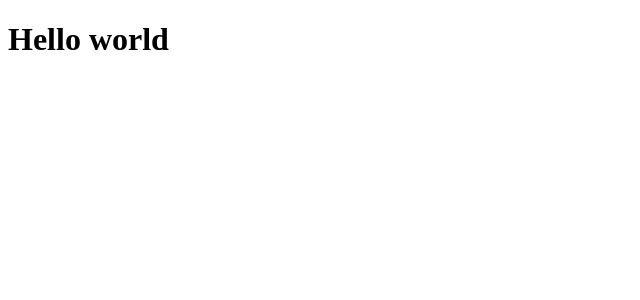
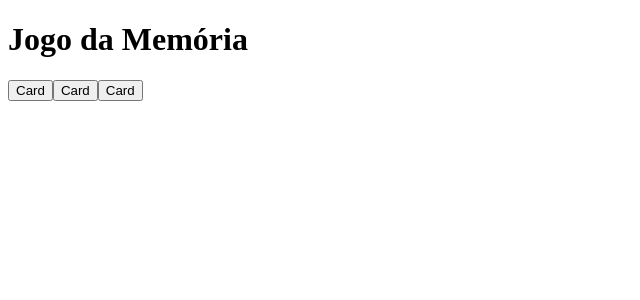
Before and after one commit to PedroKuczera/MEMO-GAME, a React app: page / in a window 1280 px wide. Shown: the top 300 px of the page, without its empty margins (0-640 px from the left). Built offline with nearby package versions, Linux system fonts and the light colour scheme; the HTML template or start-up script is replaced by a standard one.

Commit message:
Primeiros componetes da aplicação

```diff
--- /dev/null
+++ b/src/App.jsx
@@ -0,0 +1,11 @@
+import React from "react"
+import { Board } from "./components/Board"
+
+export function App() {
+    return (
+        <div>
+            <h1>Jogo da Memória</h1>
+            <Board />
+        </div>
+    )
+}
--- /dev/null
+++ b/src/components/Board.jsx
@@ -0,0 +1,12 @@
+import React from "react"
+import { Card } from "./Card"
+
+export function Board() {
+    return (
+        <div>
+            <Card />
+            <Card />
+            <Card />
+        </div>
+    )
+}
--- /dev/null
+++ b/src/components/Card.jsx
@@ -0,0 +1,9 @@
+import React from "react"
+
+export function Card() {
+    return (
+        <button>
+            Card
+        </button>
+    )
+}
--- a/src/index.jsx
+++ b/src/index.jsx
@@ -1,6 +1,7 @@
 import React from 'react'
 import ReactDom from 'react-dom/client'
+import { App } from './App'
 
-const App = () => <h1>Hello world</h1>
+
 const root = ReactDom.createRoot(document.getElementById("root"))
 root.render(<App />)
```
Also changed, not shown: 1 other file (tests, documents, lock files or other folders).
